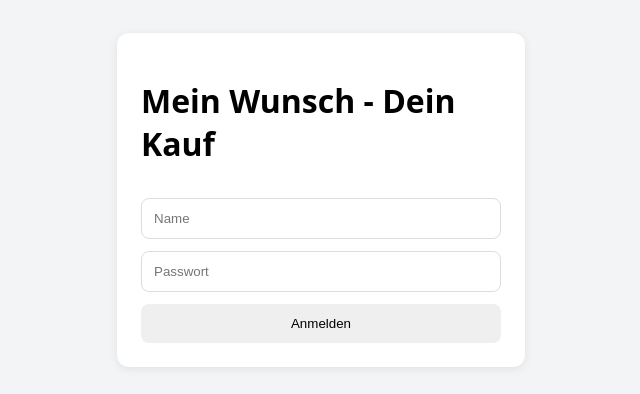
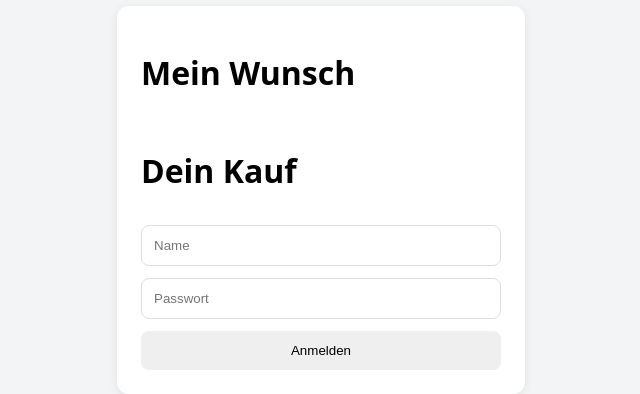
Before and after one commit to mebertK9/messages-messages-web-app, a React (Vite) app: page / in a window 1280 px wide. Shown: the part 200-594 px from the top of the page, without its empty margins (319-959 px from the left). Built offline with nearby package versions, Linux system fonts and the light colour scheme; no server answers.

Commit message:
Split title into two separate headings

```diff
--- a/src/pages/LoginPage.tsx
+++ b/src/pages/LoginPage.tsx
@@ -44,7 +44,8 @@ export default function LoginPage({ onLogin }: Props) {
         return (
                 <div className="container">
                         <form className="card" onSubmit={handleSubmit}>
-                                <h1>Mein Wunsch - Dein Kauf</h1>
+                                <h1>Mein Wunsch</h1>
+                                <h1>Dein Kauf</h1>
 
                                 <input
                                         type="text"
```
